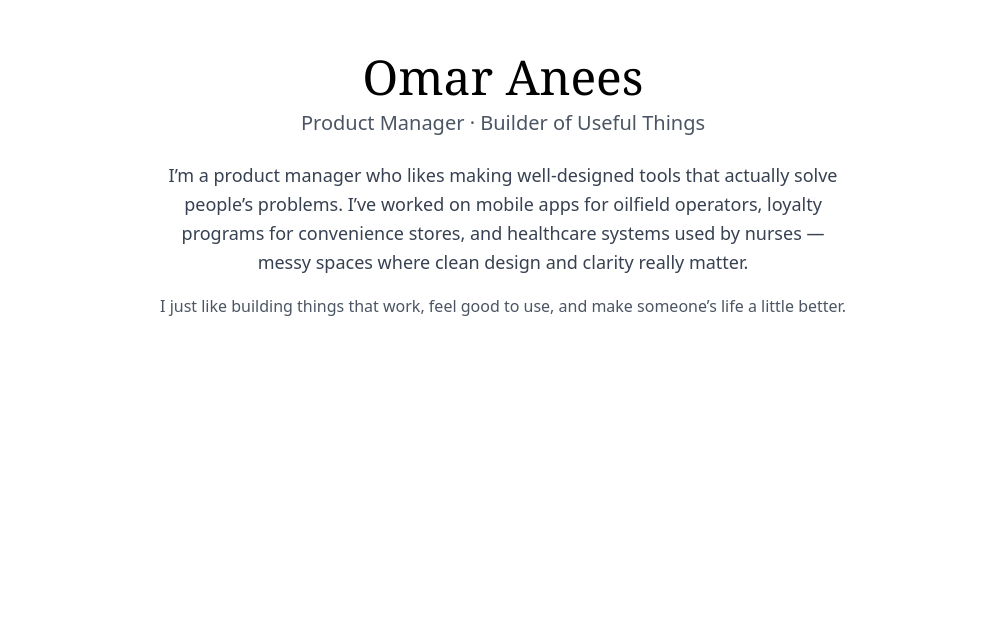
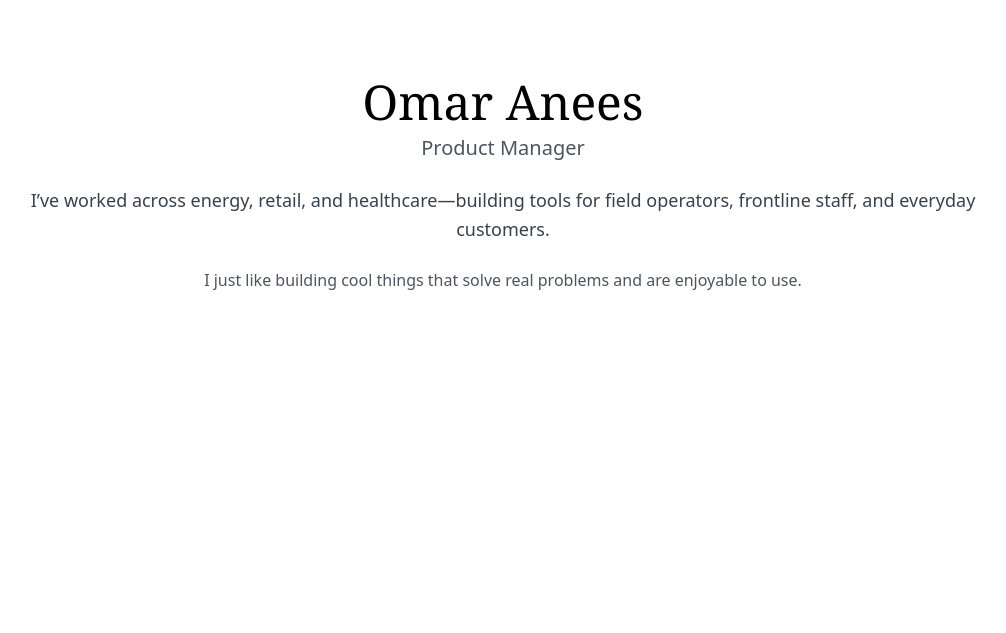
Before and after one commit to omartugrul/personal-website2, a React (Vite) app: page / in a window 1280 px wide. Shown: the part 167-800 px from the top of the page, without its empty margins (137-1143 px from the left). Built offline with nearby package versions, Linux system fonts and the light colour scheme.

Commit message:
updated favicon & some copy

```diff
--- a/src/App.jsx
+++ b/src/App.jsx
@@ -6,7 +6,7 @@ import Now from './components/Now.jsx';
 
 export default function App() {
   return (
-    <main className="max-w-3xl mx-auto px-4">
+    <main className="max-w-6xl mx-auto px-4">
       <Hero />
       <SelectedWork />
       <Now />
--- a/src/components/Hero.jsx
+++ b/src/components/Hero.jsx
@@ -4,15 +4,12 @@ export default function Hero() {
   return (
     <section className="min-h-screen flex flex-col justify-center items-center text-center px-6 pb-24">
       <h1 className="text-5xl font-serif">Omar Anees</h1>
-      <h2 className="mt-2 text-xl text-gray-600">Product Manager · Builder of Useful Things</h2>
-      <p className="mt-6 max-w-2xl text-lg text-gray-700 leading-relaxed">
-        I’m a product manager who likes making well-designed tools that actually solve people’s problems.
-        I’ve worked on mobile apps for oilfield operators, loyalty programs for convenience stores,
-        and healthcare systems used by nurses — messy spaces where clean design and clarity really matter.
+      <h2 className="mt-2 text-xl text-gray-600">Product Manager</h2>
+      <p className="mt-6 max-w-5xl text-lg text-gray-700 leading-relaxed">
+        I’ve worked across energy, retail, and healthcare—building tools for field operators, frontline staff, and everyday customers.
       </p>
-      <p className="mt-4 text-gray-600">
-        I just like building things that work, feel good to use,
-        and make someone’s life a little better.
+      <p className="mt-6 text-gray-600 max-w-2xl text-md">
+        I just like building cool things that solve real problems and are enjoyable to use.
       </p>
     </section>
   );
```
Also changed, not shown: 1 other file (tests, documents, lock files or other folders).
